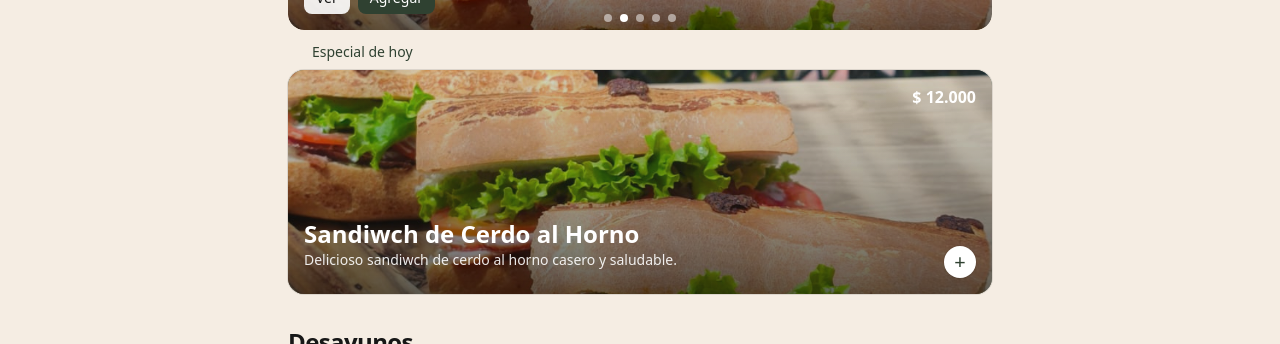
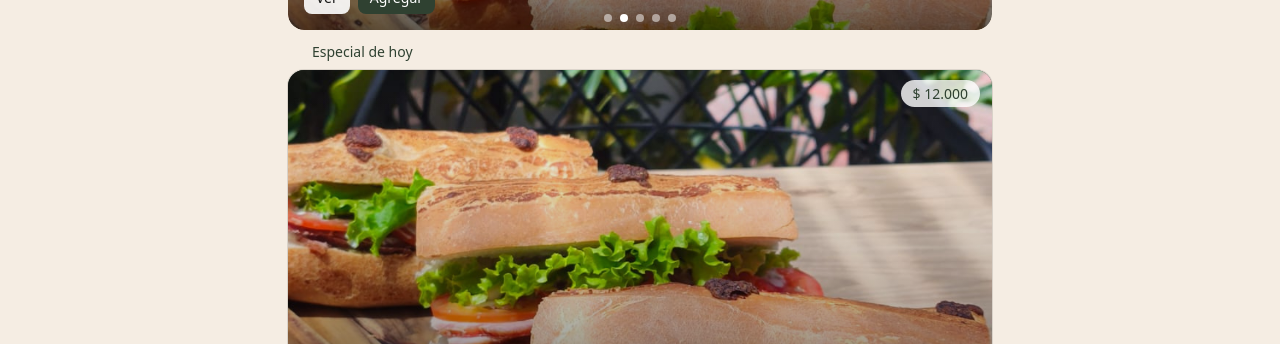
Before and after one commit to codesebastianvega/alto-andino-qrmenu, a React (Vite) app: page / in a window 1280 px wide. Shown: the part 556-900 px from the top of the page. Built offline with nearby package versions, Linux system fonts and the light colour scheme; no server answers.

Commit message:
style: polish featured today card

```diff
--- a/src/components/FeaturedToday.jsx
+++ b/src/components/FeaturedToday.jsx
@@ -27,23 +27,25 @@ export default function FeaturedToday() {
         </div>
       </div>
       <div className="-mx-4 sm:-mx-6 px-4 sm:px-6">
-        <div className="relative overflow-hidden rounded-2xl h-44 sm:h-56 ring-1 ring-black/10 bg-gradient-to-r from-[#2f4131] to-[#355242]">
+        <div className="relative aspect-[16/9] overflow-hidden rounded-2xl ring-1 ring-black/10 shadow-sm bg-gradient-to-r from-[#2f4131] to-[#355242]">
           <img
             src={IMG}
             alt=""
             loading="lazy"
             decoding="async"
-            className="absolute inset-0 w-full h-full object-cover opacity-80" // modifica la imagen
+            className="absolute inset-0 h-full w-full object-cover"
           />
-          <div className="absolute inset-0 bg-gradient-to-t from-black/55 via-black/20 to-transparent" />
-          <div className="absolute top-4 right-4 z-10 text-white font-semibold">
-            {fmt(P)}
+          <div className="absolute inset-0 rounded-2xl bg-gradient-to-t from-black/60 via-black/20 to-transparent" />
+          <div className="absolute top-3 right-3 z-10">
+            <span className="rounded-full px-3 py-1 text-sm bg-white/80 backdrop-blur text-[#2f4131] font-medium">
+              {fmt(P)}
+            </span>
           </div>
           <div className="absolute left-4 right-24 bottom-4 z-10">
-            <h3 className="text-white text-xl sm:text-2xl font-semibold">
+            <h3 className="text-xl font-semibold tracking-tight text-white line-clamp-2">
               {N}
             </h3>
-            <p className="text-white/90 text-sm line-clamp-2">{D}</p>
+            <p className="mt-1 text-sm text-white/90 line-clamp-2">{D}</p>
             <div className="mt-2 flex gap-2">
               {LOW && (
                 <StatusChip
@@ -75,7 +77,7 @@ export default function FeaturedToday() {
               })
             }
             className="absolute bottom-4 right-4 z-20"
-            aria-label={"Añadir " + N}
+            aria-label={"Añadir " + N + " al carrito"}
             variant="light"
           />
         </div>
```
